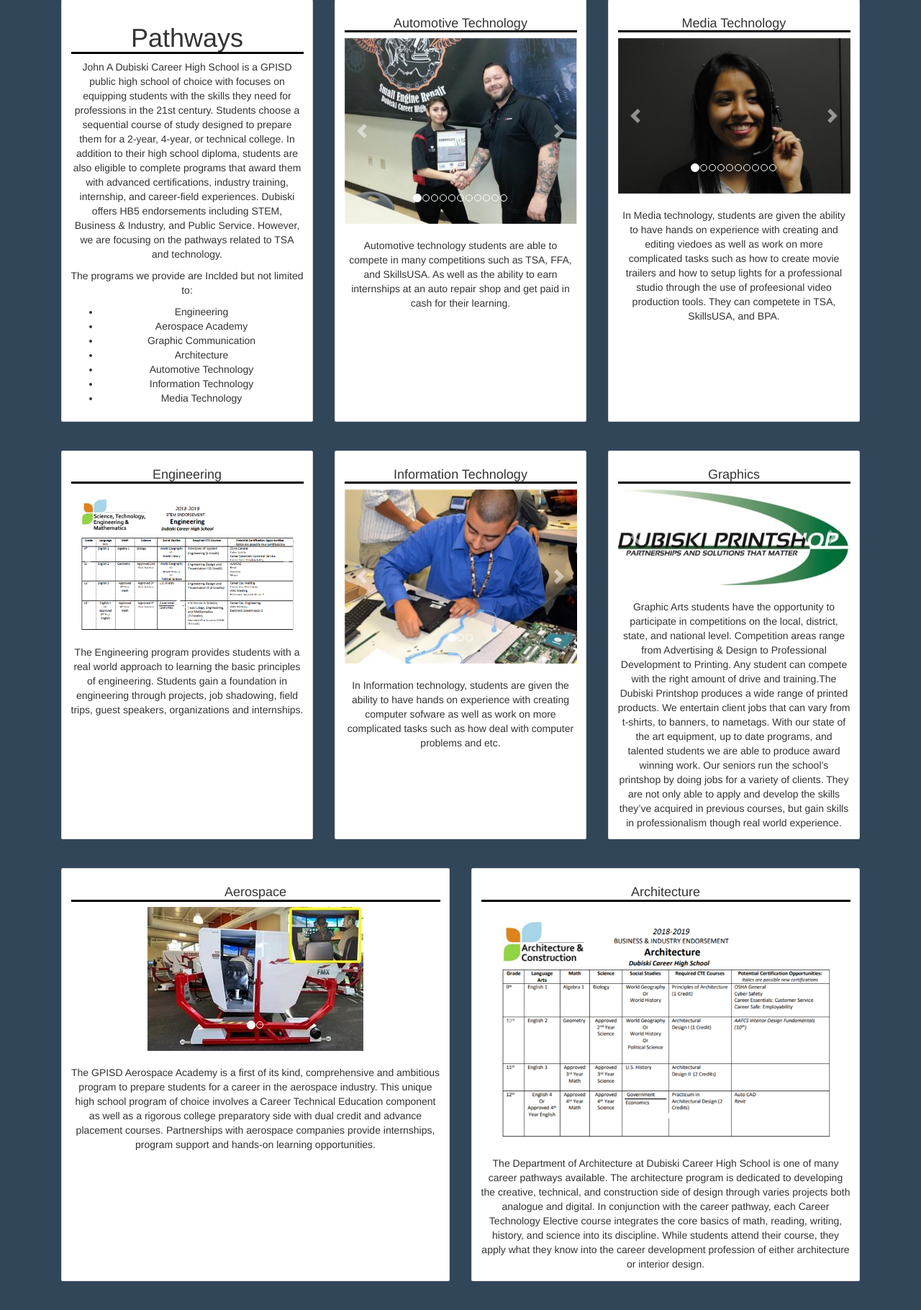
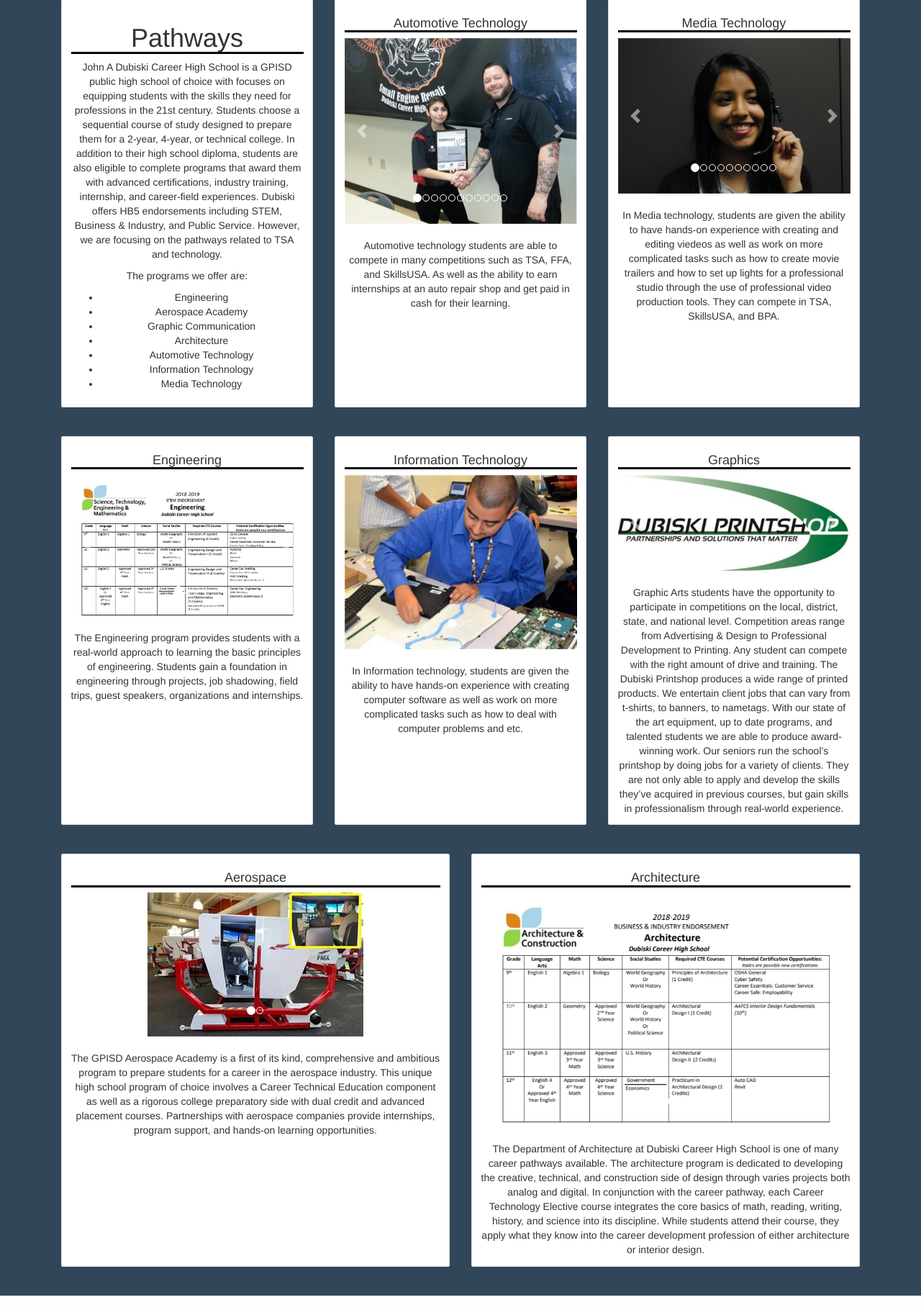
Before and after one commit to cdxker/TSAWebsite, a Flask app: page /pathways in a window 1280 px wide. Shown: the part 83-1903 px from the top of the page at 72% size. Run offline with Flask 2, Linux system fonts and the light colour scheme; some libraries are stand-ins or nearby versions.

Commit message:
changes update

```diff
--- a/TSA/templates/pathways.html
+++ b/TSA/templates/pathways.html
@@ -17,7 +17,7 @@
         internship, and career-field experiences. Dubiski offers HB5 endorsements including STEM, Business & Industry,
         and Public Service. However, we are focusing on the pathways related to TSA and technology. </p>
 
-      <p> The programs we provide are Inclded but not limited to:</p>
+          <p> The programs we offer are:</p>
       <ul>
         <li>Engineering</li>
         <li>Aerospace Academy</li>
@@ -98,10 +98,10 @@
         </div>
       </div><br>
       <p class="card-text">
-        In Media technology, students are given the ability to have hands on experience with creating
-        and editing viedoes as well as work on more complicated tasks such as how to create movie trailers and
-        how to setup lights for a professional studio through the use of profeesional video production tools. They can
-        competete in TSA, SkillsUSA, and BPA.
+        In Media technology, students are given the ability to have hands-on experience with creating
+        and editing viedeos as well as work on more complicated tasks such as how to create movie trailers and
+        how to set up lights for a professional studio through the use of professional video production tools. They can
+        compete in TSA, SkillsUSA, and BPA.
       </p>
     </div>
   </div>
@@ -139,7 +139,7 @@
         </div>
       </div><br>
       <p class="card-text">
-        The Engineering program provides students with a real world approach to learning the basic principles of
+        The Engineering program provides students with a real-world approach to learning the basic principles of
         engineering. Students gain a foundation in engineering through projects, job shadowing, field trips, guest
         speakers, organizations and internships.
       </p>
@@ -176,8 +176,8 @@
         </div>
       </div><br>
       <p class="card-text">
-        In Information technology, students are given the ability to have hands on experience with creating
-        computer sofware as well as work on more complicated tasks such as how deal with computer problems and
+        In Information technology, students are given the ability to have hands-on experience with creating
+        computer software as well as work on more complicated tasks such as how to deal with computer problems and
         etc.
       </p>
     </div>
@@ -216,11 +216,11 @@
       <p class="card-text">
         Graphic Arts students have the opportunity to participate in competitions on the local, district, state, and
         national level. Competition areas range from Advertising & Design to Professional Development to Printing. Any
-        student can compete with the right amount of drive and training.The Dubiski Printshop produces a wide range of
+        student can compete with the right amount of drive and training. The Dubiski Printshop produces a wide range of
         printed products. We entertain client jobs that can vary from t-shirts, to banners, to nametags. With our state
-        of the art equipment, up to date programs, and talented students we are able to produce award winning work. Our
+        of the art equipment, up to date programs, and talented students we are able to produce award-winning work. Our
         seniors run the school’s printshop by doing jobs for a variety of clients. They are not only able to apply and
-        develop the skills they’ve acquired in previous courses, but gain skills in professionalism though real world
+        develop the skills they’ve acquired in previous courses, but gain skills in professionalism through real-world
         experience.
       </p>
     </div>
@@ -261,8 +261,8 @@
       <p class="card-text">
         The GPISD Aerospace Academy is a first of its kind, comprehensive and ambitious program to prepare students
         for a career in the aerospace industry. This unique high school program of choice involves a Career Technical
-        Education component as well as a rigorous college preparatory side with dual credit and advance placement
-        courses. Partnerships with aerospace companies provide internships, program support and hands-on learning
+        Education component as well as a rigorous college preparatory side with dual credit and advanced placement
+        courses. Partnerships with aerospace companies provide internships, program support, and hands-on learning
         opportunities.
       </p>
     </div>
@@ -300,7 +300,7 @@
       <p class="card-text">
         The Department of Architecture at Dubiski Career High School is one of many career pathways available. The
         architecture program is dedicated to developing the creative, technical, and construction side of design
-        through varies projects both analogue and digital. In conjunction with the career pathway, each Career
+        through varies projects both analog and digital. In conjunction with the career pathway, each Career
         Technology Elective course integrates the core basics of math, reading, writing, history, and science into
         its discipline. While students attend their course, they apply what they know into the career development
         profession of either architecture or interior design.
```
Also changed, not shown: TSA/templates/scholarships.html (+8 -2 lines).
